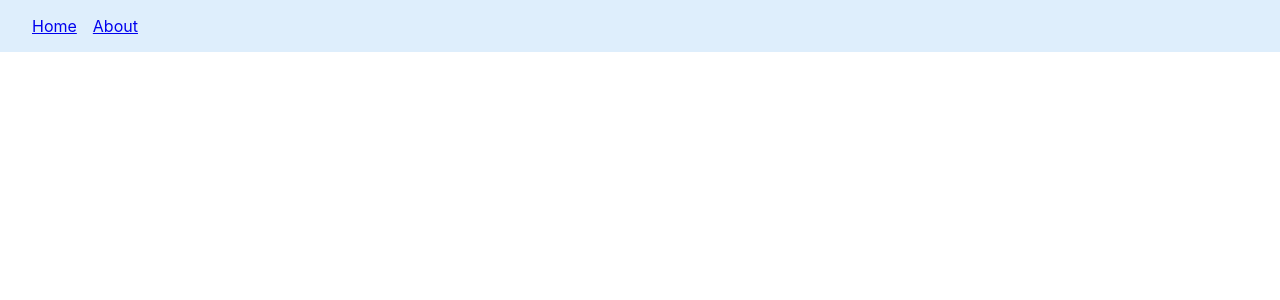
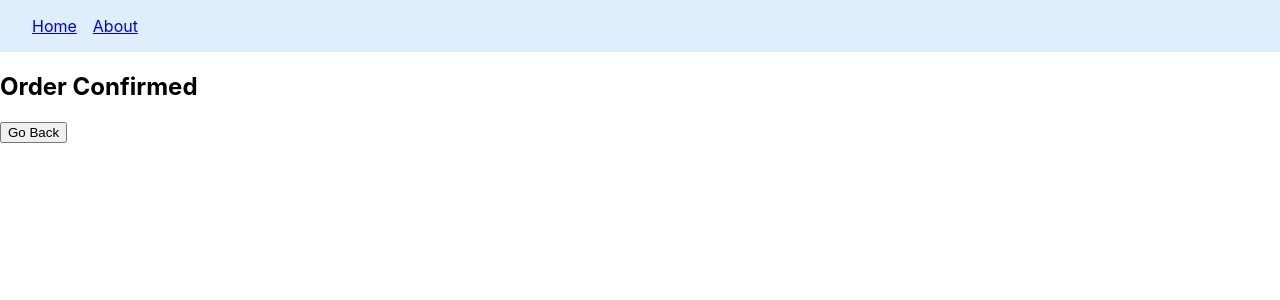
Before and after one commit to Dev-Arun7/React-routers, a React (Create React App) app: page /order-summary in a window 1280 px wide. Before the commit this address had no page. Shown: the top 300 px of the page. Built offline with nearby package versions, Linux system fonts and the light colour scheme.

Commit message:
v1.30 no match of url is done

```diff
--- a/src/App.js
+++ b/src/App.js
@@ -2,6 +2,8 @@ import { Routes, Route } from 'react-router-dom'
 import About from './components/About';
 import Home from './components/Home'
 import Navbar from './components/Navbar';
+import OrderSummary from './components/OrderSummary';
+import NoMatch from './components/NoMatch';
 
 function App() {
   return (
@@ -9,7 +11,9 @@ function App() {
       <Navbar />
       <Routes>
         <Route path='/' element={<Home />} />
-        <Route path='about' element={<About />} />
+        <Route path='/about' element={<About />} />
+        <Route path='/order-summary' element={<OrderSummary />} />
+        <Route path='*' element={<NoMatch />} />
       </Routes>
 
     </>
--- a/src/components/Home.js
+++ b/src/components/Home.js
@@ -1,8 +1,10 @@
-
+import { useNavigate } from 'react-router-dom'
 function Home() {
-    return(
+    const navigate = useNavigate()
+    return (
         <>
-        <h1> Home Page </h1>
+            <h1> Home Page </h1>
+            <button onClick={() => { navigate('order-summary') }} > Place Order </button>
         </>
     )
 }
--- /dev/null
+++ b/src/components/NoMatch.js
@@ -0,0 +1,11 @@
+
+function NoMatch() {
+    return (
+        <>
+            <h1> Ooops...!</h1>
+            <h3>  Something went wrong...! </h3>
+        </>
+    )
+}
+
+export default NoMatch
--- /dev/null
+++ b/src/components/OrderSummary.js
@@ -0,0 +1,13 @@
+import { useNavigate } from 'react-router-dom'
+
+function OrderSummary() {
+    const navigate = useNavigate()
+    return (
+        <>
+            <h2> Order Confirmed </h2>
+            <button onClick={() => { navigate(-1) }} > Go Back</button>
+        </>
+    )
+}
+
+export default OrderSummary
```
